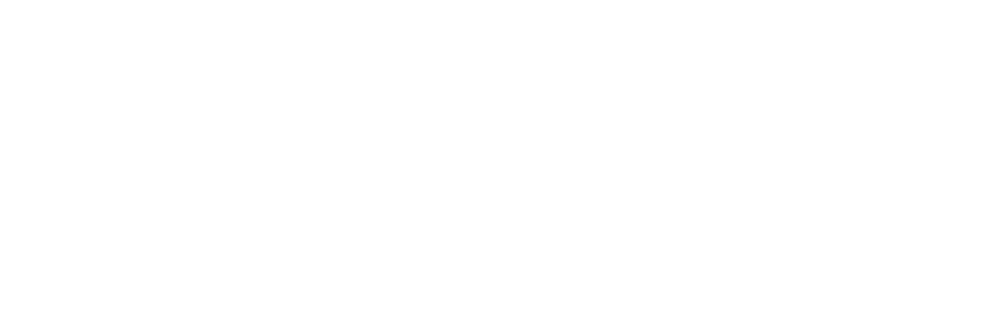
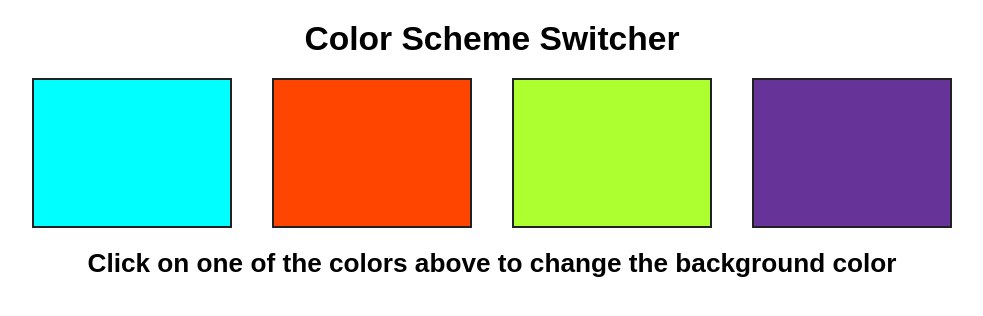
Before and after one commit to ZeeshanAhmad678/js-mini-projects, a plain HTML site: page Color Scheme Switcher/index.html in a window 1280 px wide. Shown: the whole page, without its empty margins (148-1131 px from the left). Drawn offline with Linux system fonts and the light colour scheme.

Commit message:
completed color changer

```diff
--- a/Color Scheme Switcher/index.html
+++ b/Color Scheme Switcher/index.html
@@ -8,6 +8,13 @@
     <title>Color Changer</title>
 </head>
 <body>
-
+    <h2>Color Scheme Switcher</h2>
+    <div class="container">
+        <div id ="aqua"  class = "box"></div>
+        <div id ="orangered" class = "box"></div>
+        <div id ="greenyellow" class = "box"></div>
+        <div id ="rebeccapurple" class = "box"></div>
+    </div>
+    <h3>Click on one of the colors above to change the background color</h3>
 </body>
 </html>
--- a/Color Scheme Switcher/script.js
+++ b/Color Scheme Switcher/script.js
@@ -0,0 +1,31 @@
+const buttons = document.querySelectorAll('.box');
+const body = document.querySelector('body');
+const h2 = document.querySelector('h2');
+const h3 = document.querySelector('h3');
+
+
+
+
+buttons.forEach( (button) =>{
+    button.addEventListener('click' , (event) =>{
+        switch(event.target.id){
+            case "aqua":
+                body.style.backgroundColor = event.target.id;
+                break;
+            case "greenyellow":
+                body.style.backgroundColor = event.target.id;
+                break;
+            case "orangered":
+                body.style.backgroundColor = event.target.id;
+                break;
+            case "rebeccapurple":
+                body.style.backgroundColor = event.target.id;
+                h2.style.color = '#fff';
+                h3.style.color = '#fff';
+                break;
+
+
+        }
+
+    })
+})
--- a/Color Scheme Switcher/style.css
+++ b/Color Scheme Switcher/style.css
@@ -10,3 +10,42 @@ body{
     font-size: 1.4rem;
     padding: 20px;
 }
+
+h2{
+    display: flex;
+    justify-content: center;
+}
+h3{
+    display: flex;
+    justify-content: center;
+}
+.container{
+    display: flex;
+    flex-direction : row;
+    justify-content: center;
+    align-items: center;
+}
+
+.box{
+    width: 200px;
+    height: 150px;
+    border: 2px solid #212121;
+    margin : 20px;
+    cursor: pointer;
+}
+.box:hover{
+    transform : scale(1.05);
+    transition: 0.5s ease-in-out ;
+}
+#aqua{
+   background-color: aqua;
+}
+#orangered{
+    background-color: orangered;
+}
+#greenyellow{
+    background-color: greenyellow;
+}
+#rebeccapurple{
+    background-color: rebeccapurple;
+}
```
